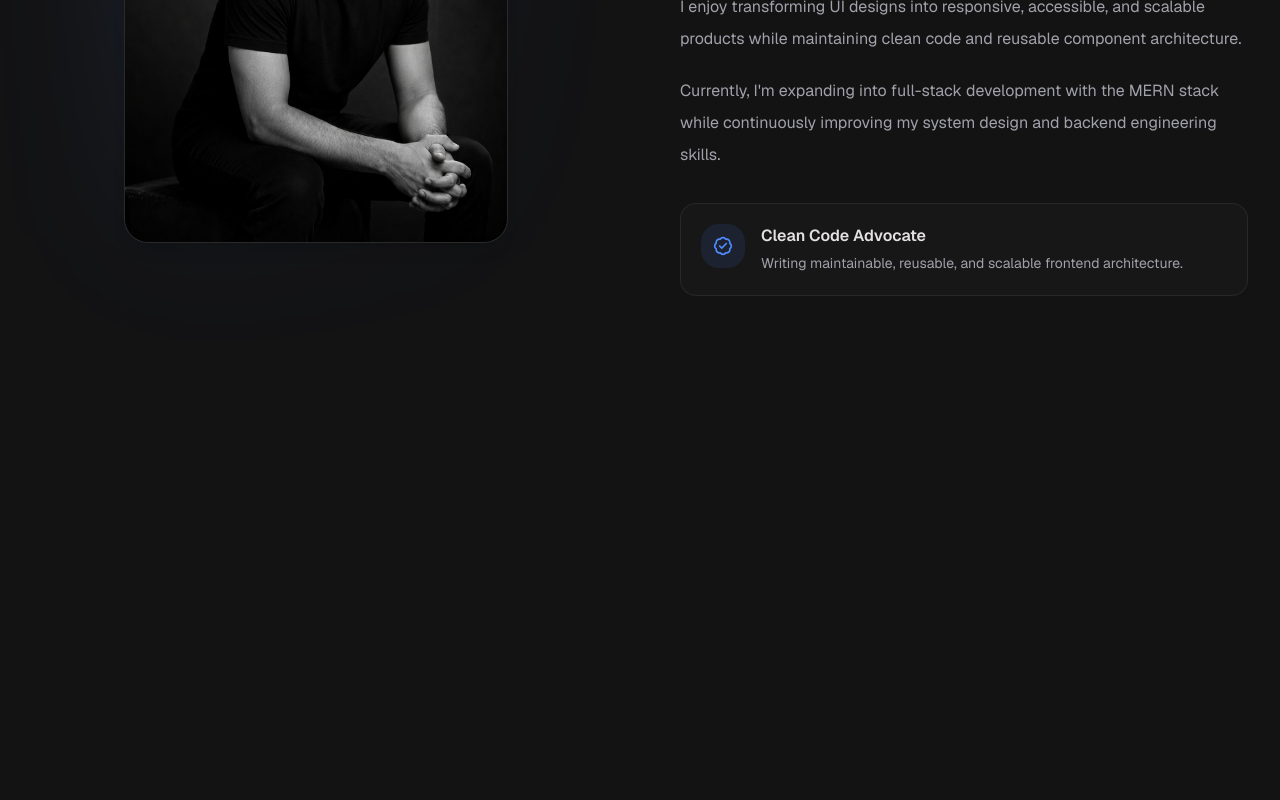
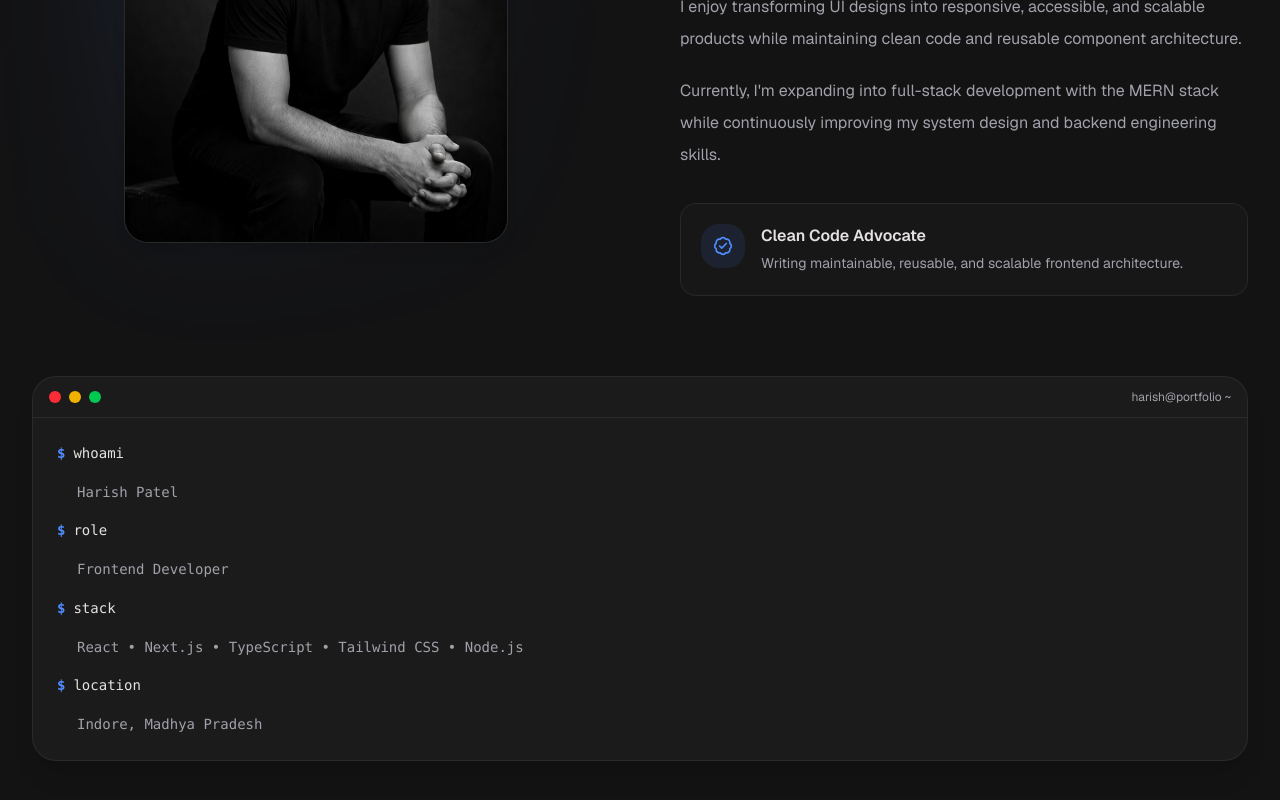
Before and after one commit to Theharishpatel/harish-patel, a Next.js app: page / in a window 1280 px wide. Shown: the part 1738-2538 px from the top of the page. Before the commit the page ends 2146 px from the top, so only its background shows below. Built offline with nearby package versions, Linux system fonts and the light colour scheme.

Commit message:
feat: add terminal card to about section

```diff
--- a/src/components/sections/about/AboutSection.tsx
+++ b/src/components/sections/about/AboutSection.tsx
@@ -3,6 +3,7 @@ import { Section } from "@/components/common/Section";
 
 import { AboutContent } from "./AboutContent";
 import { AboutImage } from "./AboutImage";
+import { TerminalCard } from "./TerminalCard";
 
 export function AboutSection() {
   return (
@@ -11,12 +12,20 @@ export function AboutSection() {
       className="py-20 lg:py-28"
     >
       <Container>
-        <div className="grid items-center gap-16 lg:grid-cols-2 lg:gap-20">
-          {/* Left */}
-          <AboutImage />
+        <div className="space-y-20">
+          {/* Top Grid */}
+          <div className="grid items-center gap-16 lg:grid-cols-2 lg:gap-20">
+            <aside>
+              <AboutImage />
+            </aside>
 
-          {/* Right */}
-          <AboutContent />
+            <article>
+              <AboutContent />
+            </article>
+          </div>
+
+          {/* Bottom Terminal */}
+          <TerminalCard />
         </div>
       </Container>
     </Section>
--- a/src/components/sections/about/TerminalCard.tsx
+++ b/src/components/sections/about/TerminalCard.tsx
@@ -0,0 +1,33 @@
+import { terminalCommands } from "@/data/terminal";
+
+import {
+  TerminalHeader,
+  TerminalLine,
+} from "./terminal";
+
+export function TerminalCard() {
+  return (
+    <div
+      className="
+        mt-16
+        overflow-hidden
+        rounded-3xl
+        border
+        border-border/60
+        bg-card
+        shadow-xl
+      "
+    >
+      <TerminalHeader />
+
+      <div className="space-y-4 p-6 font-mono text-sm">
+        {terminalCommands.map((line) => (
+          <TerminalLine
+            key={line.id}
+            line={line}
+          />
+        ))}
+      </div>
+    </div>
+  );
+}
--- a/src/components/sections/about/terminal/TerminalHeader.tsx
+++ b/src/components/sections/about/terminal/TerminalHeader.tsx
@@ -0,0 +1,15 @@
+export function TerminalHeader() {
+  return (
+    <div className="flex items-center justify-between border-b border-border/60 px-4 py-3">
+      <div className="flex items-center gap-2">
+        <span className="size-3 rounded-full bg-red-500" />
+        <span className="size-3 rounded-full bg-yellow-500" />
+        <span className="size-3 rounded-full bg-green-500" />
+      </div>
+
+      <span className="text-xs text-muted-foreground">
+        harish@portfolio ~
+      </span>
+    </div>
+  );
+}
--- a/src/components/sections/about/terminal/TerminalLine.tsx
+++ b/src/components/sections/about/terminal/TerminalLine.tsx
@@ -0,0 +1,33 @@
+import { cn } from "@/lib/utils";
+import { TerminalCommand } from "@/types/terminal";
+
+interface TerminalLineProps {
+  line: TerminalCommand;
+}
+
+export function TerminalLine({ line }: TerminalLineProps) {
+  const isCommand = line.type === "command";
+
+  return (
+    <div
+      className={cn(
+        "flex items-start text-sm leading-relaxed",
+        isCommand ? "gap-2" : "pl-5"
+      )}
+    >
+      {isCommand && (
+        <span className="font-semibold text-primary">$</span>
+      )}
+
+      <span
+        className={cn(
+          isCommand
+            ? "font-medium text-foreground"
+            : "text-muted-foreground"
+        )}
+      >
+        {line.text}
+      </span>
+    </div>
+  );
+}
--- a/src/components/sections/about/terminal/index.ts
+++ b/src/components/sections/about/terminal/index.ts
@@ -0,0 +1,2 @@
+export * from "./TerminalHeader";
+export * from "./TerminalLine";
--- a/src/data/terminal.ts
+++ b/src/data/terminal.ts
@@ -2,41 +2,42 @@ import { TerminalCommand } from "@/types/terminal";
 
 export const terminalCommands: TerminalCommand[] = [
   {
+    id: "whoami-cmd",
     type: "command",
     text: "whoami",
   },
-
   {
+    id: "whoami-output",
     type: "output",
     text: "Harish Patel",
   },
-
   {
+    id: "role-cmd",
     type: "command",
     text: "role",
   },
-
   {
+    id: "role-output",
     type: "output",
     text: "Frontend Developer",
   },
-
   {
+    id: "stack-cmd",
     type: "command",
     text: "stack",
   },
-
   {
+    id: "stack-output",
     type: "output",
     text: "React • Next.js • TypeScript • Tailwind CSS • Node.js",
   },
-
   {
+    id: "location-cmd",
     type: "command",
     text: "location",
   },
-
   {
+    id: "location-output",
     type: "output",
     text: "Indore, Madhya Pradesh",
   },
--- a/src/types/terminal.ts
+++ b/src/types/terminal.ts
@@ -1,5 +1,5 @@
 export interface TerminalCommand {
+  id: string;
   type: "command" | "output";
-
   text: string;
 }
```
